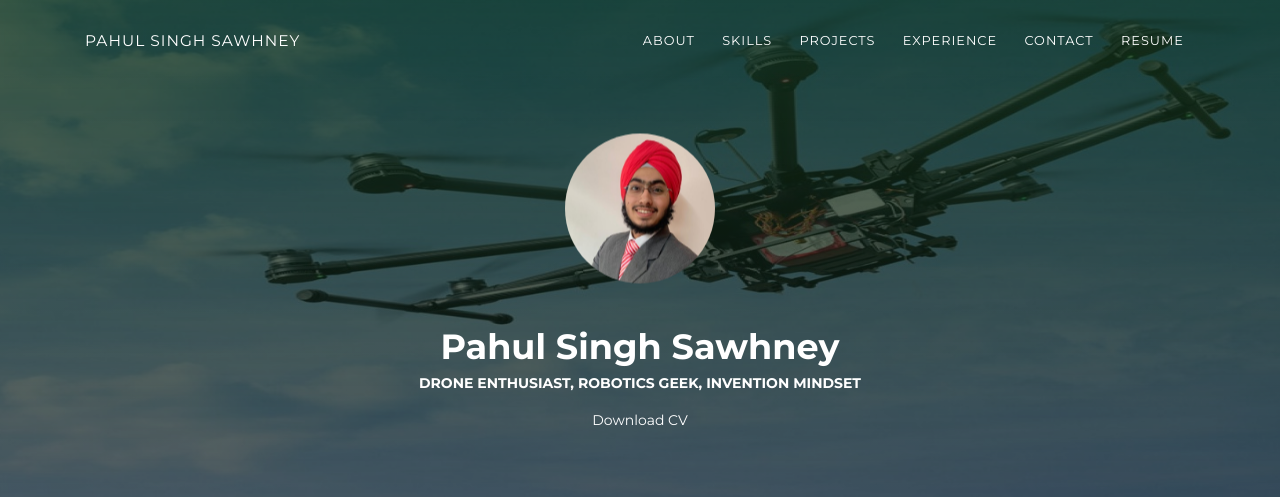
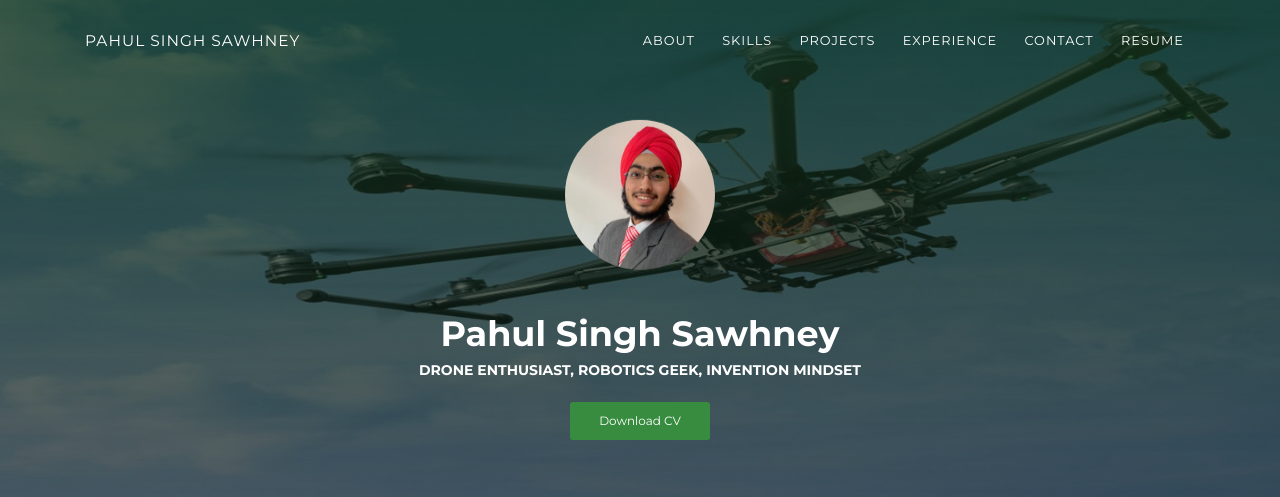
Before and after one commit to DroneSingh/Pahul_SS, a plain HTML site: page index.html in a window 1280 px wide. Shown: the top 497 px of the page. Drawn offline with Linux system fonts and the light colour scheme.

Commit message:
Update index.html

```diff
--- a/index.html
+++ b/index.html
@@ -51,7 +51,7 @@
         <div class="content-center">
           <div class="cc-profile-image"><a href="#"><img src="images/Pahul.jpg" alt="Image"/></a></div>
           <div class="h2 title">Pahul Singh Sawhney</div>
-          <p class="category text-white">Drone Enthusiast, Robotics Geek, Invention Mindset</p><a class="https://drive.google.com/file/d/1PubbvxVauF17_m-v5LnI0fYU5E5U0yt4/view?usp=sharing" data-aos="zoom-in" data-aos-anchor="data-aos-anchor">Download CV</a>
+          <p class="category text-white">Drone Enthusiast, Robotics Geek, Invention Mindset</p><a class="btn btn-primary" href="https://drive.google.com/file/d/1PubbvxVauF17_m-v5LnI0fYU5E5U0yt4/view?usp=sharing" data-aos="zoom-in" data-aos-anchor="data-aos-anchor">Download CV</a>
         </div>
       </div>
       <div class="section">
```
